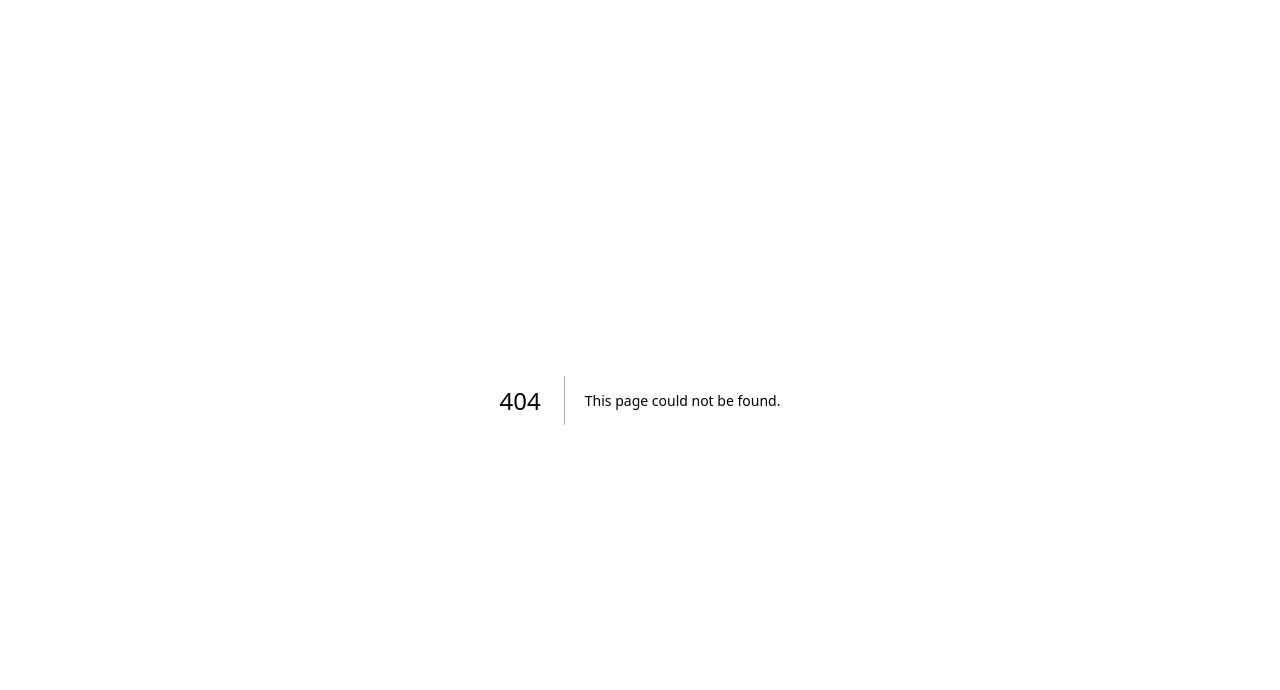
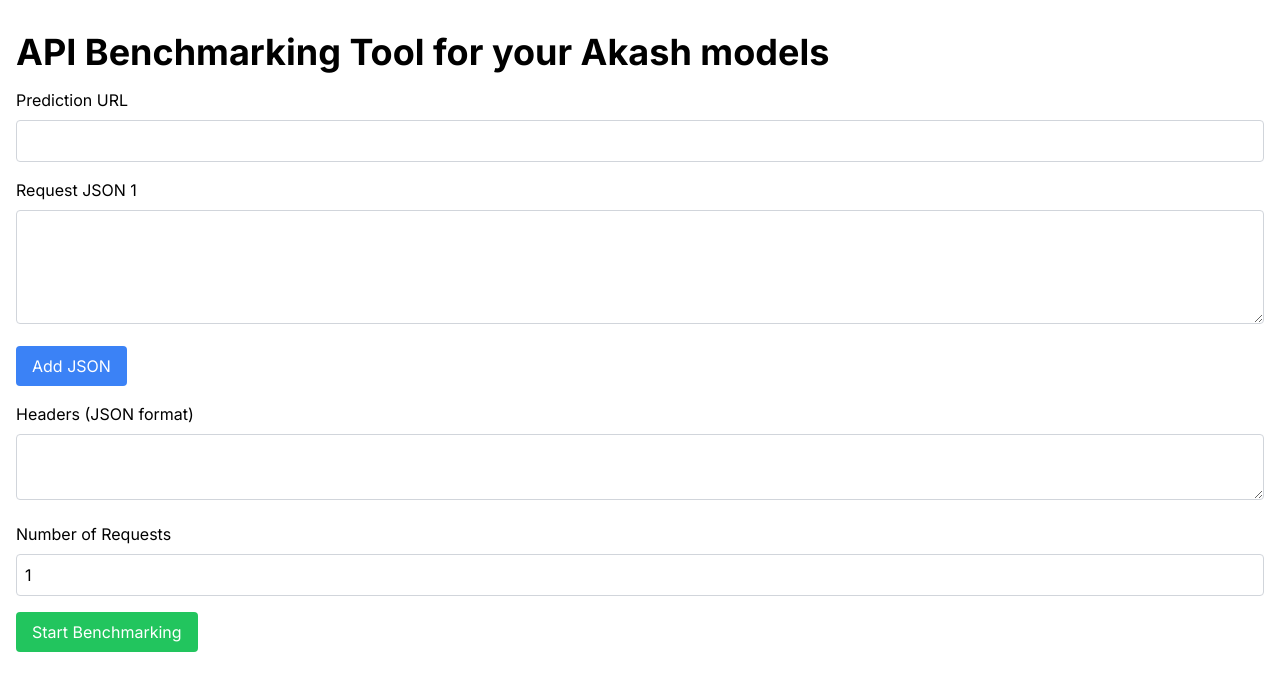
Before and after one commit to Arsalaan-Alam/sangrah, a Next.js app: page /benchmarking in a window 1280 px wide. Before the commit this address had no page. Shown: the top 690 px of the page. Built offline with nearby package versions, Linux system fonts and the light colour scheme.

Commit message:
benchmarking

```diff
--- /dev/null
+++ b/app/benchmarking/page.js
@@ -0,0 +1,184 @@
+"use client";
+import React, { useState } from 'react';
+import axios from 'axios';
+import { Bar } from 'react-chartjs-2';
+import 'chart.js/auto';
+
+const Benchmarking = () => {
+  const [url, setUrl] = useState('');
+  const [jsonInputs, setJsonInputs] = useState(['']);
+  const [headers, setHeaders] = useState('');
+  const [numRequests, setNumRequests] = useState(1);
+  const [results, setResults] = useState([]);
+  const [loading, setLoading] = useState(false);
+  const [requestDetails, setRequestDetails] = useState([]); // New state to store request details
+
+  const handleAddJsonInput = () => {
+    setJsonInputs([...jsonInputs, '']);
+  };
+
+  const handleJsonInputChange = (index, value) => {
+    const newJsonInputs = [...jsonInputs];
+    newJsonInputs[index] = value;
+    setJsonInputs(newJsonInputs);
+  };
+
+  const handleSubmit = async () => {
+    setLoading(true);
+    const headersObj = JSON.parse(headers || '{}');
+    const requests = [];
+    const details = []; // Array to collect request details
+
+    for (let i = 0; i < numRequests; i++) {
+      const randomPayload = JSON.parse(jsonInputs[Math.floor(Math.random() * jsonInputs.length)]);
+      const startTime = Date.now();
+
+      requests.push(
+        axios.post(url, randomPayload, { headers: headersObj })
+          .then(response => {
+            const endTime = Date.now();
+            const duration = endTime - startTime;
+            details.push({
+              payload: randomPayload,
+              response: response.data,
+              status: 'success',
+              time: duration
+            });
+            return { status: 'success', time: duration };
+          })
+          .catch(error => {
+            const endTime = Date.now();
+            const duration = endTime - startTime;
+            details.push({
+              payload: randomPayload,
+              response: error.message,
+              status: 'failed',
+              time: duration
+            });
+            return { status: 'failed', time: duration };
+          })
+      );
+    }
+
+    const startTime = Date.now();
+    const results = await Promise.all(requests);
+    const endTime = Date.now();
+    const totalTime = endTime - startTime;
+
+    const successCount = results.filter(result => result.status === 'success').length;
+    const failedCount = results.filter(result => result.status === 'failed').length;
+    const averageTime = totalTime / numRequests;
+
+    setResults({ successCount, failedCount, averageTime });
+    setRequestDetails(details); // Update state with request details
+    setLoading(false);
+  };
+
+  return (
+    <div className="container mx-auto p-4 mt-4">
+    <h1 className="text-4xl font-bold mb-4">API Benchmarking Tool for your Akash models</h1>
+      <div className="mb-4">
+        <label className="block mb-2">Prediction URL</label>
+        <input
+          type="text"
+          value={url}
+          onChange={(e) => setUrl(e.target.value)}
+          className="w-full p-2 border border-gray-300 rounded"
+        />
+      </div>
+
+      {jsonInputs.map((jsonInput, index) => (
+        <div key={index} className="mb-4">
+          <label className="block mb-2">Request JSON {index + 1}</label>
+          <textarea
+            value={jsonInput}
+            onChange={(e) => handleJsonInputChange(index, e.target.value)}
+            className="w-full p-2 border border-gray-300 rounded"
+            rows="4"
+          />
+        </div>
+      ))}
+      <button
+        onClick={handleAddJsonInput}
+        className="mb-4 px-4 py-2 bg-blue-500 text-white rounded"
+      >
+        Add JSON
+      </button>
+
+      <div className="mb-4">
+        <label className="block mb-2">Headers (JSON format)</label>
+        <textarea
+          value={headers}
+          onChange={(e) => setHeaders(e.target.value)}
+          className="w-full p-2 border border-gray-300 rounded"
+          rows="2"
+        />
+      </div>
+
+      <div className="mb-4">
+        <label className="block mb-2">Number of Requests</label>
+        <input
+          type="number"
+          value={numRequests}
+          onChange={(e) => setNumRequests(parseInt(e.target.value, 10))}
+          className="w-full p-2 border border-gray-300 rounded"
+        />
+      </div>
+
+      <button
+        onClick={handleSubmit}
+        className="px-4 py-2 bg-green-500 text-white rounded"
+      >
+        Start Benchmarking
+      </button>
+
+      {loading && <p className='mt-4'>Loading...</p>}
+
+      {results.successCount !== undefined && (
+        <div className="mt-4">
+          <p>Successful Requests: {results.successCount}</p>
+          <p>Failed Requests: {results.failedCount}</p>
+          <p>Average Time: {results.averageTime.toFixed(2)} ms</p>
+          <Bar
+            data={{
+              labels: ['Successful', 'Failed'],
+              datasets: [
+                {
+                  label: 'Number of Requests',
+                  data: [results.successCount, results.failedCount],
+                  backgroundColor: ['#4caf50', '#f44336']
+                }
+              ]
+            }}
+          />
+        </div>
+      )}
+
+      {requestDetails.length > 0 && (
+        <div className="mt-4">
+          <h2 className="text-xl font-bold mb-2">Request Details</h2>
+          <div className="space-y-4">
+            {requestDetails.map((detail, index) => (
+              <details key={index} className="border border-gray-300 p-2 rounded">
+                <summary className="cursor-pointer">
+                  Request {index + 1} - {detail.status.toUpperCase()}
+                </summary>
+                <div className="mt-2">
+                  <pre className="bg-gray-100 p-2 rounded">
+                    <strong>Payload:</strong> {JSON.stringify(detail.payload, null, 2)}
+                  </pre>
+                  <pre className="bg-gray-100 p-2 mt-2 rounded">
+                    <strong>Response:</strong> {JSON.stringify(detail.response, null, 2)}
+                  </pre>
+                  <p><strong>Time:</strong> {detail.time} ms</p>
+                </div>
+              </details>
+            ))}
+          </div>
+        </div>
+      )}
+    </div>
+  );
+};
+
+export default Benchmarking;
--- a/app/page.js
+++ b/app/page.js
@@ -86,6 +86,11 @@
             >
               Disconnect Wallet
             </button>
+            <a href="/benchmarking">
+              <button className="bg-green-500 hover:bg-green-700 text-white font-bold py-2 px-4 rounded mx-2">
+                Run Benchmarks
+              </button>
+            </a>
           </>
         )}
       </div>
--- a/package.json
+++ b/package.json
@@ -10,8 +10,11 @@
   },
   "dependencies": {
     "@cosmjs/launchpad": "^0.27.1",
+    "axios": "^1.6.8",
+    "chart.js": "^4.4.2",
     "next": "14.2.3",
     "react": "^18",
+    "react-chartjs-2": "^5.2.0",
     "react-dom": "^18",
     "react-router-dom": "^6.23.1"
   },
```
